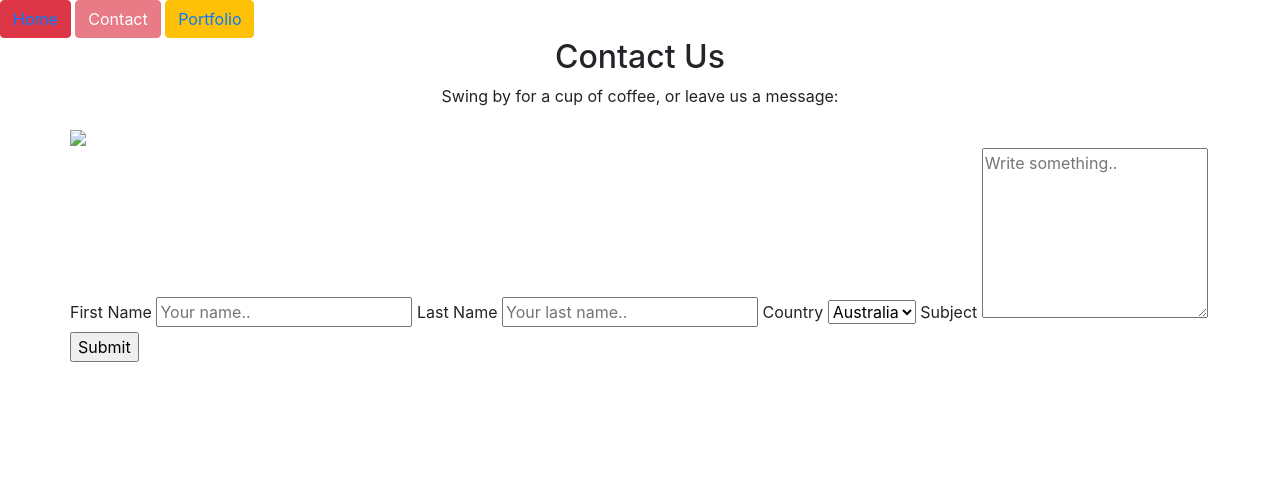
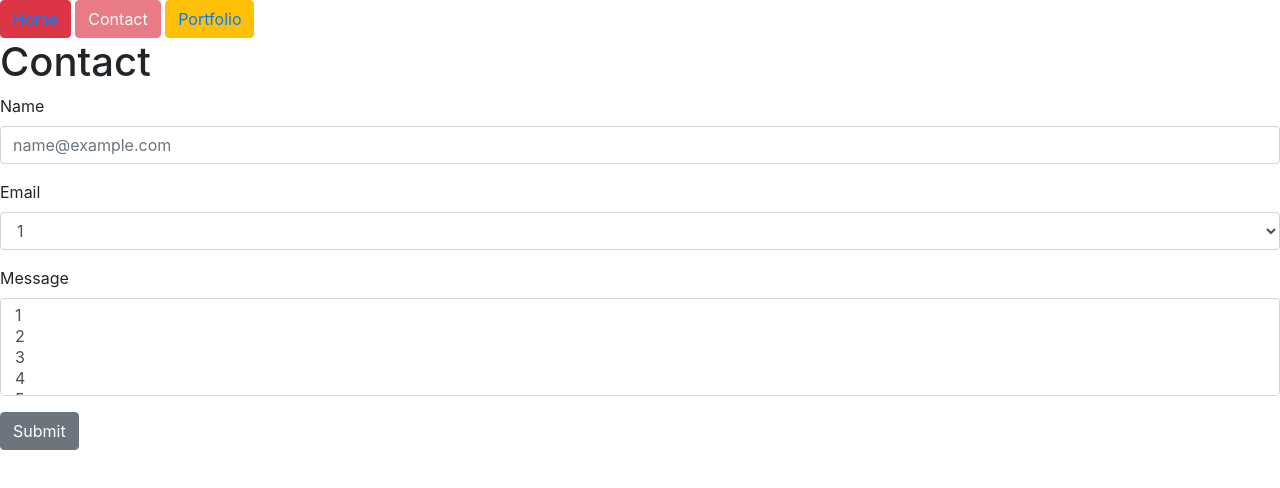
Before and after one commit to tarazin/homework2, a plain HTML site: page contact.html in a window 1280 px wide. Drawn offline with nearby package versions, Linux system fonts and the light colour scheme.

Commit message:
designing the framework

```diff
--- a/contact.html
+++ b/contact.html
@@ -6,6 +6,7 @@
     <title>Contact Page</title>
 
     <link rel="stylesheet" href="https://stackpath.bootstrapcdn.com/bootstrap/4.5.0/css/bootstrap.min.css" integrity="sha384-9aIt2nRpC12Uk9gS9baDl411NQApFmC26EwAOH8WgZl5MYYxFfc+NcPb1dKGj7Sk" crossorigin="anonymous">
+    <link rel= "stylesheet" href="contact.css">
 </head>
 <body>
 
@@ -13,34 +14,36 @@
     <button type="button" class="btn btn-danger disabled">Contact</button>
     <button type="button" class="btn btn-warning"><a href="./Portfolio.html">Portfolio</a></button>
 
-    <div class="container">
-        <div style="text-align:center">
-          <h2>Contact Us</h2>
-          <p>Swing by for a cup of coffee, or leave us a message:</p>
+    <form>
+        <h1 style="text-align:left">Contact</h1>
+
+        <div class="form-group">
+          <label for="exampleFormControlInput1">Name</label>
+          <input type="email" class="form-control" id="exampleFormControlInput1" placeholder="name@example.com">
         </div>
-        <div class="row">
-          <div class="column">
-            <img src="/w3images/map.jpg" style="width:100%">
-          </div>
-          <div class="column">
-            <form action="/action_page.php">
-              <label for="fname">First Name</label>
-              <input type="text" id="fname" name="firstname" placeholder="Your name..">
-              <label for="lname">Last Name</label>
-              <input type="text" id="lname" name="lastname" placeholder="Your last name..">
-              <label for="country">Country</label>
-              <select id="country" name="country">
-                <option value="australia">Australia</option>
-                <option value="canada">Canada</option>
-                <option value="usa">USA</option>
-              </select>
-              <label for="subject">Subject</label>
-              <textarea id="subject" name="subject" placeholder="Write something.." style="height:170px"></textarea>
-              <input type="submit" value="Submit">
-            </form>
-          </div>
+        <div class="form-group">
+          <label for="exampleFormControlSelect1">Email</label>
+          <select class="form-control" id="exampleFormControlSelect1">
+            <option>1</option>
+            <option>2</option>
+            <option>3</option>
+            <option>4</option>
+            <option>5</option>
+          </select>
         </div>
-      </div>
+        <div class="form-group">
+          <label for="exampleFormControlSelect2">Message</label>
+          <select multiple class="form-control" id="exampleFormControlSelect2">
+            <option>1</option>
+            <option>2</option>
+            <option>3</option>
+            <option>4</option>
+            <option>5</option>
+          </select>
+        </div>
+        <button type="button" class="btn btn-secondary">Submit</button>
+
+      </form>
 
 </body>
 </html>
```
Also changed, not shown: index.html (+28 -0 lines), portfolio.html (+22 -0 lines), contact.css (deleted), linguistics.jpg (added), tara.jpg (added), 1 other file.
